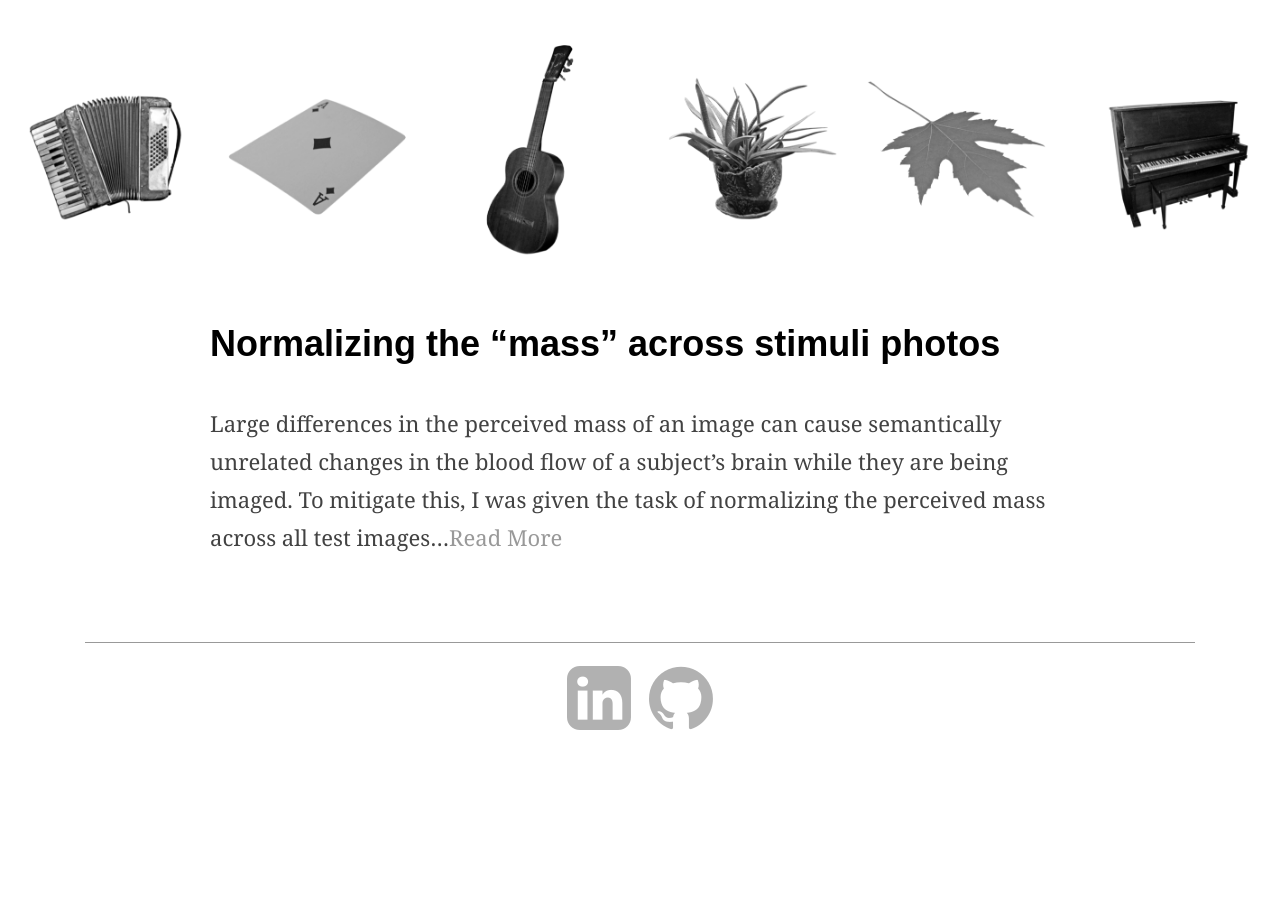
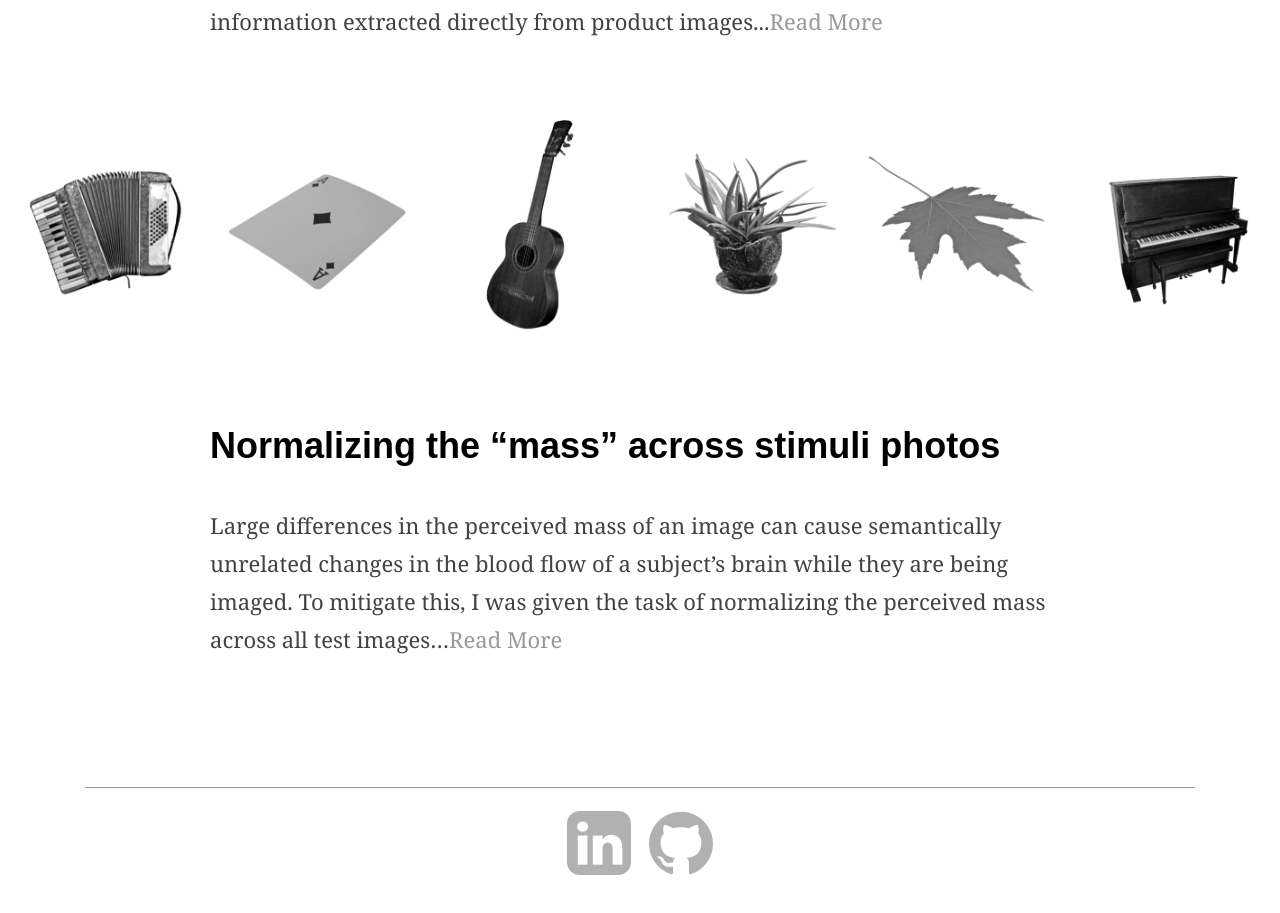
Before and after one commit to clintburgos/ClintBurgosDotCom, a Vue app: page /work in a window 1280 px wide. Shown: the part 605-1518 px from the top of the page. Before the commit the page ends 1431 px from the top, so only its background shows below. Built offline with nearby package versions, Linux system fonts and the light colour scheme.

Commit message:
fix vertical padding

```diff
--- a/src/App.vue
+++ b/src/App.vue
@@ -88,10 +88,10 @@ video {
 }
 
 #header {
-  margin-top: 2.0833%;
+  margin-top: 22px;
   margin-left: 6.6667%;
   margin-right: 6.6667%;
-  margin-bottom: 2.0833%;
+  margin-bottom: 40px;
 }
 
 #nav-container {
@@ -127,7 +127,7 @@ video {
 }
 
 #footer {
-  margin-top: 6.6667%;
+  margin-top: 128px;
   margin-left: 6.6667%;
   margin-right: 6.6667%;
   margin-bottom: 6.6667%;
@@ -146,13 +146,13 @@ video {
 }
 
 .break {
-  margin-top: 2.0833%;
+  margin-top: 40px;
 }
 
 .banner {
   width: 100%;
-  margin-top: 2.0833%;
-  margin-bottom: 2.0833%;
+  margin-top: 40px;
+  margin-bottom: 40px;
 }
 
 @media screen and (max-width: 860px) {
--- a/src/components/TextBlock.vue
+++ b/src/components/TextBlock.vue
@@ -39,7 +39,7 @@ h2 {
 
 #text-block-container {
   margin: 0 auto;
-  padding-top: 2.0833%;
+  padding-top: 40px;
   padding-left: 6.6667%;
   padding-right: 6.6667%;
   padding-bottom: 0px;
```
